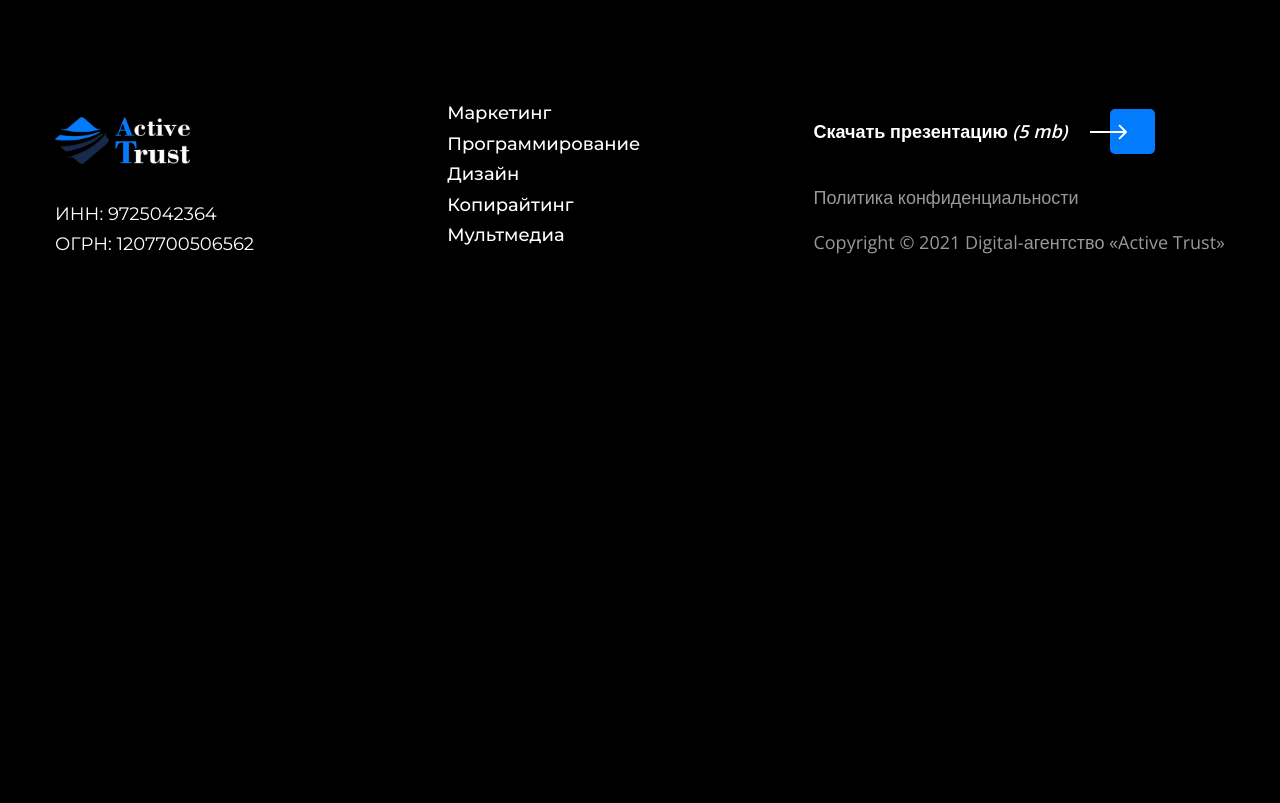
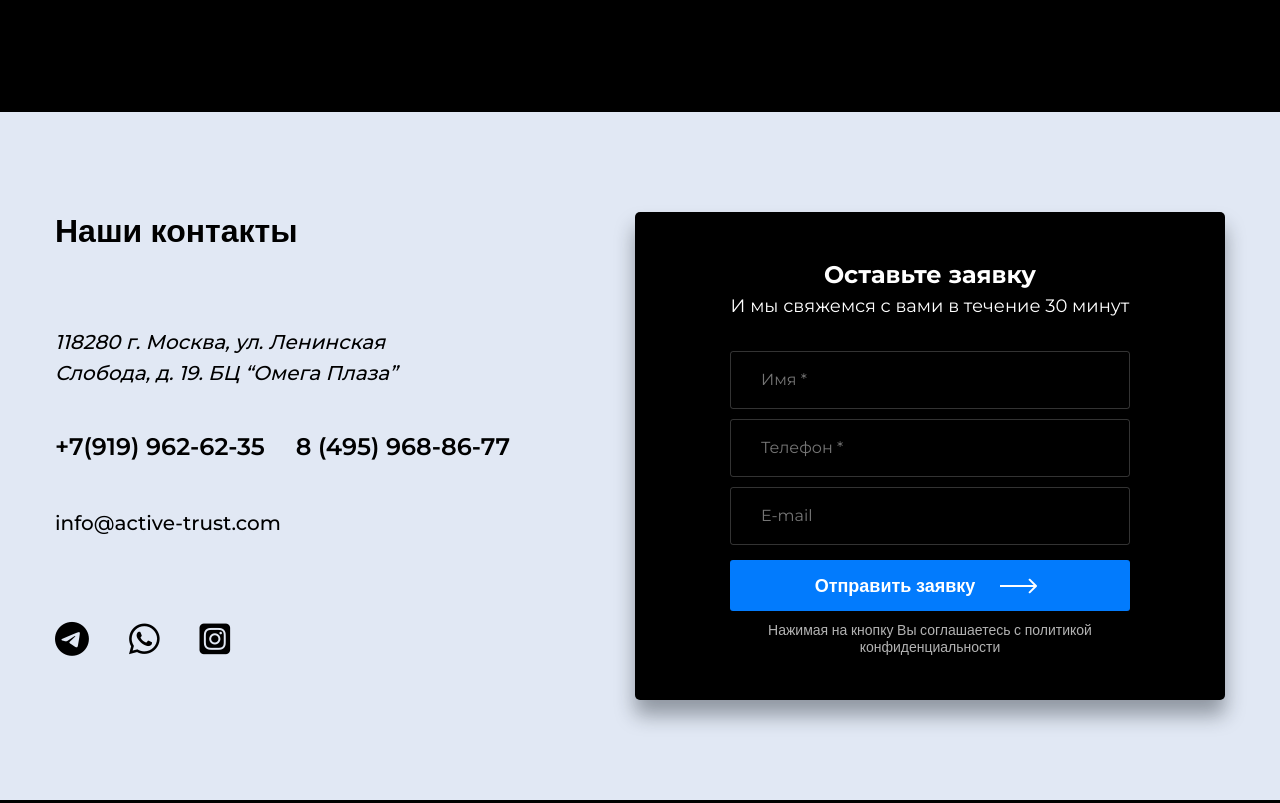
Before and after one commit to 3serdiuk/final-task, a website with bundled scripts: page src/index.html in a window 1280 px wide. Shown: the part 698-1501 px from the top of the page. Before the commit the page ends 1076 px from the top, so only its background shows below. Built offline with nearby package versions, Linux system fonts and the light colour scheme; files whose address does not match are found by name.

Commit message:
Added contact-form section

```diff
--- a/src/index.html
+++ b/src/index.html
@@ -10,6 +10,7 @@
   <link
     href="https://fonts.googleapis.com/css2?family=Montserrat:wght@400;500;600;700&family=Open+Sans:wght@300;400;600;700;800&display=swap"
     rel="stylesheet">
+  <script src="https://kit.fontawesome.com/6f85ddd646.js" crossorigin="anonymous"></script>
   <link rel="stylesheet" href="./css/index.min.css">
 </head>
 
@@ -38,6 +39,50 @@
         <img src="./images/rainbow.png" alt="rainbow">
       </div>
     </div>
+
+    <div class="wrap-apply">
+      <div class="apply container">
+        <div class="apply__contact">
+          <h5>Наши контакты</h5>
+          <address>118280 г. Москва, ул. Ленинская Слобода, д. 19. БЦ “Омега Плаза”</address>
+
+          <div class="apply__phone">
+            <a href="tel:+7(919) 962-62-35">+7(919) 962-62-35</a>
+            <a href="tel:8 (495) 968-86-77">8 (495) 968-86-77</a>
+          </div>
+
+          <a href="mailto:info@active-trust.com" class="apply__mail">info@active-trust.com</a>
+
+          <div class="apply__social">
+            <a href="https://web.telegram.org/" target="_blank"><i class="fab fa-telegram"></i></a>
+            <a href="https://web.whatsapp.com/" target="_blank"><i class="fab fa-whatsapp"></i></a>
+            <a href="https://www.instagram.com/" target="_blank"><i class="fab fa-instagram-square"></i></a>
+          </div>
+        </div>
+
+        <div class="apply__form">
+          <form>
+            <h6>Оставьте заявку</h6>
+            <p>И мы свяжемся с вами в течение 30 минут</p>
+            <label>
+              <input type="text" placeholder="Имя * ">
+            </label>
+
+            <label>
+              <input type="tel" placeholder="Телефон * ">
+            </label>
+
+            <label>
+              <input type="email" placeholder="E-mail ">
+            </label>
+
+            <button type="submit">Отправить заявку</button>
+          </form>
+
+          <p>Нажимая на кнопку Вы соглашаетесь с политикой конфиденциальности</p>
+        </div>
+      </div>
+    </div>
   </main>
 
   {% include "templates/_base/_footer.html" %}
--- /dev/null
+++ b/src/scss/_base/_apply.scss
@@ -0,0 +1,227 @@
+.wrap-apply {
+    background-color: $secondary;
+    width: 100%;
+}
+
+.apply {
+    @extend %fl-col;
+    justify-content: space-between;
+    padding-top: 50px;
+    padding-bottom: 50px;
+    align-items: center;
+    @media (min-width: 972px) {
+        flex-direction: row;
+        align-items: initial;
+        padding-top: 100px;
+        padding-bottom: 100px;
+    }
+    &__contact {
+        max-width: 455px;
+        margin-right: 10px;
+        width: 100%;
+        padding-bottom: 50px;
+
+        @media (min-width: 1110px) {
+            padding-bottom: 0;
+        }
+        a {
+            color: $primary;
+        }
+
+        h5 {
+            font-weight: bold;
+            font-size: 32px;
+            line-height: 110%;
+            color: $primary;
+            margin-bottom: 40px;
+            @media (min-width: 972px) {
+                margin-bottom: 80px;
+            }
+        }
+
+        address {
+            font-family: $montserrat;
+            font-weight: 500;
+            font-size: 20px;
+            line-height: 152%;
+            color: $primary;
+            max-width: 355px;
+            width: 100%;
+            margin-bottom: 20px;
+            @media (min-width: 972px) {
+                margin-bottom: 40px;
+            }
+        }
+    }
+
+    &__phone {
+        @extend %fl-col;
+        justify-content: space-between;
+        font-family: $montserrat;
+        font-weight: 600;
+        font-size: 24px;
+        line-height: 162%;
+        margin-bottom: 20px;
+        @media (min-width: 972px) {
+            margin-bottom: 40px;
+        }
+        @media (min-width: 1010px) {
+            flex-direction: row;
+        }
+
+        a {
+            display: inline-block;
+            white-space: nowrap;
+            &:first-of-type {
+                margin-right: 10px;
+            }
+            &:hover {
+                text-decoration: underline;
+            }
+
+        }
+    }
+
+    &__mail {
+        font-family: $montserrat;
+        display: inline-block;
+        font-weight: 500;
+        font-size: 20px;
+        line-height: 162%;
+        margin-bottom: 40px;
+        @media (min-width: 972px) {
+            margin-bottom: 80px;
+        }
+    }
+
+    &__social {
+        display: flex;
+
+        a {
+            display: inline-block;
+            margin-left: 40px;
+            &:first-of-type {
+                margin-left: 0;
+            }
+        }
+        font-size: 35px;
+    }
+
+    &__form {
+        background-color: $primary;
+        box-shadow: 0px 15px 20px rgba(23, 29, 38, 0.4);
+        border-radius: 5px;
+        align-items: center;
+        text-align: center;
+        margin-left: 10px;
+        width: 100%;
+        padding: 20px 25px;
+        max-width: 590px;
+        @media (min-width: 620px) {
+            padding: 45px 95px;
+        }
+        @media (min-width: 1120px) {
+            max-width: 590px;
+        }
+
+        & > p {
+            font-weight: 300;
+            font-size: 14px;
+            line-height: 122%;
+            color: rgba(255, 255, 255, 0.7);
+            margin-top: 10px;
+        }
+
+        form {
+            @extend %fl-col;
+
+            p {
+                font-family: $montserrat;
+                font-size: 18px;
+                line-height: 152%;
+                color: $white;
+                margin-bottom: 30px;
+            }
+        }
+
+        input {
+            display: inline-block;
+            width: 100%;
+            color: $white;
+            border: 1px solid rgba(255, 255, 255, 0.2);
+            background-color: transparent;
+            border-radius: 3px;
+            font-family: $montserrat;
+            font-weight: 300;
+            font-size: 16px;
+            line-height: 162%;
+            padding: 15px 30px;
+            margin-bottom: 10px;
+        }
+
+        h6 {
+            font-family: $montserrat;
+            font-weight: bold;
+            font-size: 24px;
+            line-height: 152%;
+            color: $white;
+        }
+
+        button {
+            font-weight: 600;
+            font-size: 18px;
+            line-height: 152%;
+            color: $white;
+            background: #027bfd;
+            border-radius: 3px;
+            padding: 12px 70px 12px 0;
+            position: relative;
+            border: 0;
+            margin-top: 5px;
+            &:hover {
+                opacity: 0.8;
+            }
+            &::after {
+                z-index: 1;
+                background-image: url(../../images/arrow.svg);
+                background-repeat: no-repeat;
+                content: "";
+                position: absolute;
+                border-radius: 5px;
+                width: 45px;
+                height: 45px;
+                right: 15px;
+                transition: 0.5s;
+                top: 18px;
+                @media (min-width: 375px) {
+                    right: 35px;
+                }
+                @media (min-width: 445px) {
+                    right: 80px;
+                }
+                @media (min-width: 957px) {
+                    right: 60px;
+                }
+                @media (min-width: 1060px) {
+                    right: 85px;
+                }
+            }
+            &:hover::after {
+                right: 5px;
+                transition: 0.5s;
+                @media (min-width: 375px) {
+                    right: 15px;
+                }
+                @media (min-width: 405px) {
+                    right: 50px;
+                }
+                @media (min-width: 957px) {
+                    right: 45px;
+                }
+                @media (min-width: 1060px) {
+                    right: 70px;
+                }
+            }
+        }
+    }
+}
--- a/src/scss/_base/_banner.scss
+++ b/src/scss/_base/_banner.scss
@@ -2,6 +2,7 @@
     @extend %fl-col;
     justify-content: space-between;
     padding-top: 40px;
+    padding-bottom: 115px;
     @media (min-width: $breakpoint-l) {
         flex-direction: row;
     }
--- a/src/scss/_base/_general.scss
+++ b/src/scss/_base/_general.scss
@@ -30,7 +30,7 @@ footer {
   margin: 0 auto;
 }
 
-h1, h2, p {
+h1, h2, h3, h4, h5, h6, p {
   margin: 0;
 }
 
--- a/src/scss/index.scss
+++ b/src/scss/index.scss
@@ -3,4 +3,5 @@
 @import "_base/general";
 @import "_base/header";
 @import "_base/banner";
+@import "_base/apply";
 @import "_base/footer";
```
Also changed, not shown: dist/css/index.min.css, dist/index.html.
